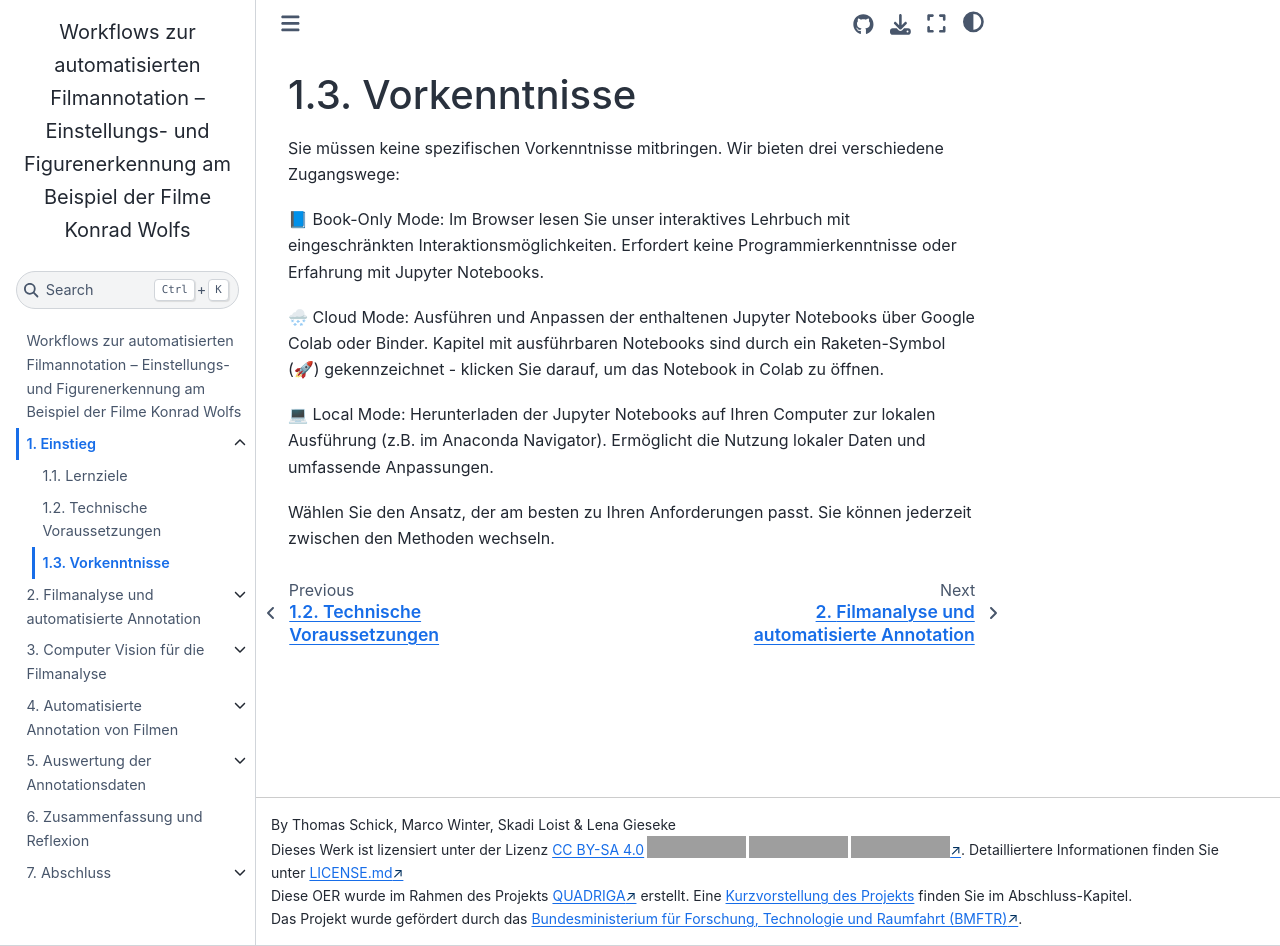
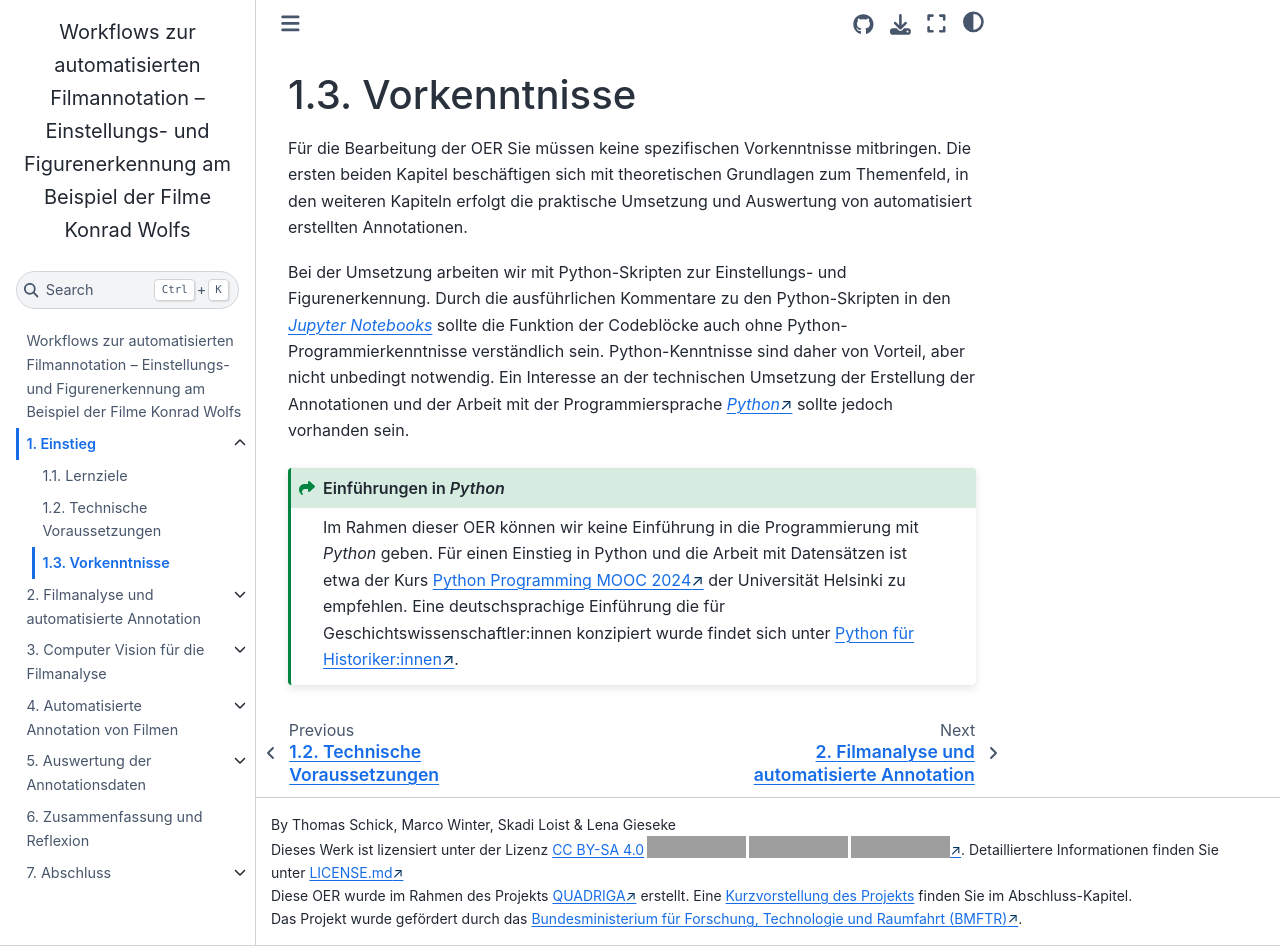
Before and after one commit to quadriga-dk/Bewegtes-Bild-Fallstudie-4, a Jupyter Book: the page built from einstieg/vorkenntnisse.md, in a window 1280 px wide and 946 px high. Built offline with Jupyter Book 1.0.4 settings and Sphinx 7.4.7 and the Sphinx Book theme 1.1.4, drawn with Linux system fonts in a browser that asks for light colours; pages that are not in the unit, such as notebooks, are missing from menus; grey boxes are pictures that could not be loaded.

Commit message:
Update vorkenntnisse.md

````diff
--- a/einstieg/vorkenntnisse.md
+++ b/einstieg/vorkenntnisse.md
@@ -1,11 +1,12 @@
 # Vorkenntnisse
 
-Sie müssen keine spezifischen Vorkenntnisse mitbringen. Wir bieten drei verschiedene Zugangswege:
+Für die Bearbeitung der OER Sie müssen keine spezifischen Vorkenntnisse mitbringen. Die ersten beiden Kapitel beschäftigen sich mit theoretischen Grundlagen zum Themenfeld, in den weiteren Kapiteln erfolgt die praktische Umsetzung und Auswertung von automatisiert erstellten Annotationen.
 
-📘 Book-Only Mode: Im Browser lesen Sie unser interaktives Lehrbuch mit eingeschränkten Interaktionsmöglichkeiten. Erfordert keine Programmierkenntnisse oder Erfahrung mit Jupyter Notebooks.
+Bei der Umsetzung arbeiten wir mit Python-Skripten zur Einstellungs- und Figurenerkennung. Durch die ausführlichen Kommentare zu den Python-Skripten in den [*Jupyter Notebooks*](../einstieg/technische-voraussetzungen.md) sollte die Funktion der Codeblöcke auch ohne Python-Programmierkenntnisse verständlich sein. Python-Kenntnisse sind daher von Vorteil, aber nicht unbedingt notwendig. Ein Interesse an der technischen Umsetzung der Erstellung der Annotationen und der Arbeit mit der Programmiersprache <a href="https://www.python.org/" class="external-link" target="_blank">*Python*</a> sollte jedoch vorhanden sein.
 
-🌨️ Cloud Mode: Ausführen und Anpassen der enthaltenen Jupyter Notebooks über Google Colab oder Binder. Kapitel mit ausführbaren Notebooks sind durch ein Raketen-Symbol (🚀) gekennzeichnet - klicken Sie darauf, um das Notebook in Colab zu öffnen.
+```{admonition} Einführungen in *Python*
+:class: seealso
 
-💻 Local Mode: Herunterladen der Jupyter Notebooks auf Ihren Computer zur lokalen Ausführung (z.B. im Anaconda Navigator). Ermöglicht die Nutzung lokaler Daten und umfassende Anpassungen.
+Im Rahmen dieser OER können wir keine Einführung in die Programmierung mit *Python* geben. Für einen Einstieg in Python und die Arbeit mit Datensätzen ist etwa der Kurs <a href="https://programming-24.mooc.fi/" class="external-link" target="_blank">Python Programming MOOC 2024</a> der Universität Helsinki zu empfehlen. Eine deutschsprachige Einführung die für Geschichtswissenschaftler:innen konzipiert wurde findet sich unter <a href="https://digital-history-berlin.github.io/Python-fuer-Historiker-innen/home.html" class="external-link" target="_blank">Python für Historiker:innen</a>.
 
-Wählen Sie den Ansatz, der am besten zu Ihren Anforderungen passt. Sie können jederzeit zwischen den Methoden wechseln.
+```
````
